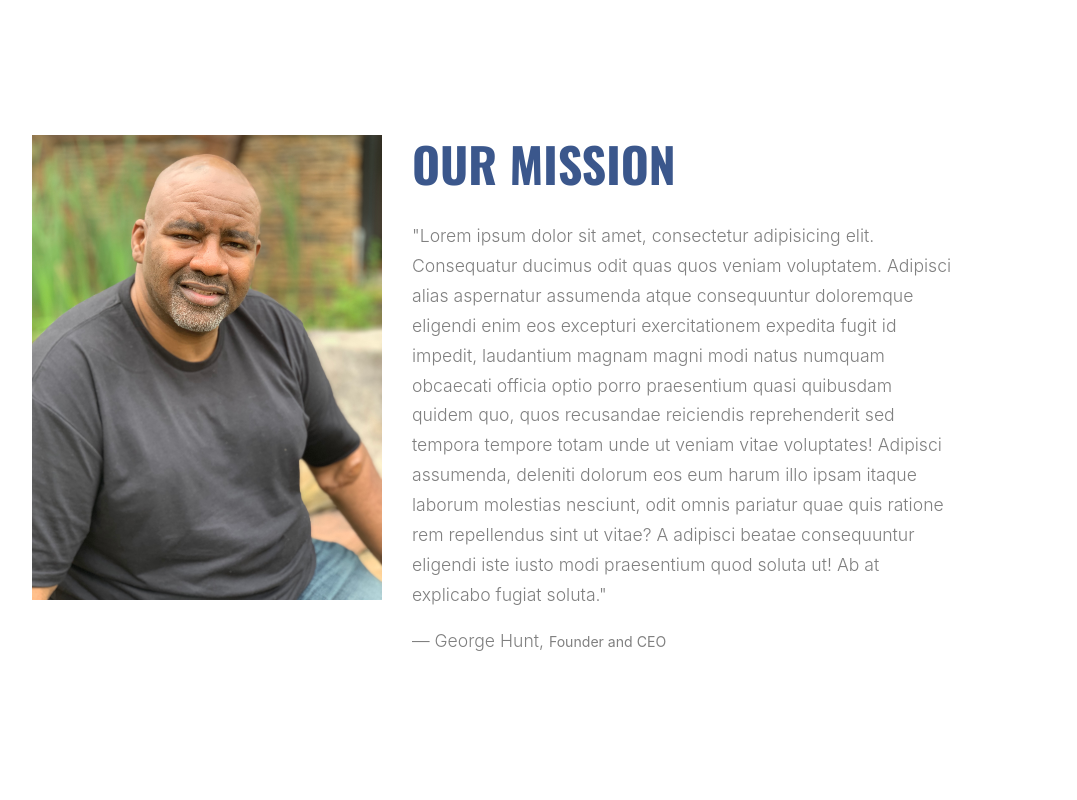
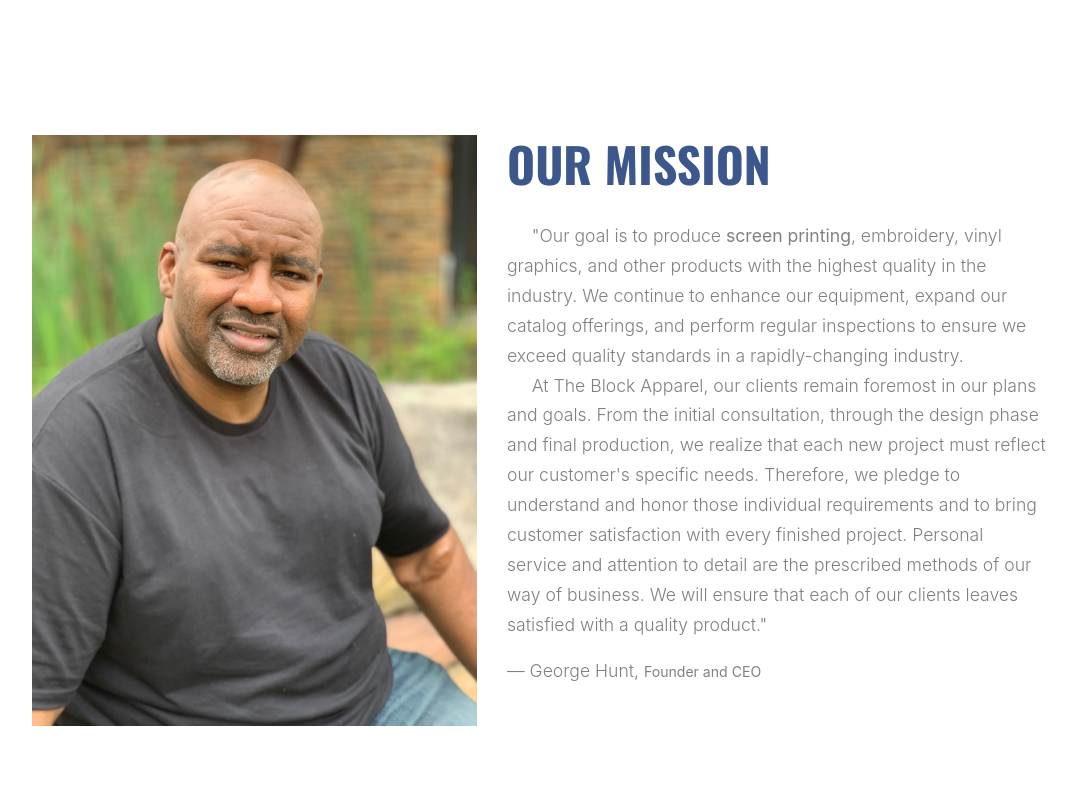
Before and after one commit to kennethsn/the-block-apparel, a plain HTML site: page index.html in a window 1280 px wide. Shown: the part 2600-3400 px from the top of the page, without its empty margins (53-1130 px from the left). Drawn offline with nearby package versions, Linux system fonts and the light colour scheme; files whose address does not match are found by name; a web font is replaced by a local one.

Commit message:
FEAT: Adding Mission Statement

```diff
--- a/index.html
+++ b/index.html
@@ -269,7 +269,7 @@
       <div class="container">
         <div class="row">
 
-          <div class="col-lg-4"  data-aos="fade-up" data-aos-delay="100">
+          <div class="col-lg-5"  data-aos="fade-up" data-aos-delay="100">
             <div class="image-absolute-box">
               <img src="images/founder.jpg" alt="Our Founder" class="img-fluid">
             </div>
@@ -281,7 +281,19 @@
             <div class="mb-5">
               <h2 class="section-title">Our Mission</h2>
               <p>
-                "Lorem ipsum dolor sit amet, consectetur adipisicing elit. Consequatur ducimus odit quas quos veniam voluptatem. Adipisci alias aspernatur assumenda atque consequuntur doloremque eligendi enim eos excepturi exercitationem expedita fugit id impedit, laudantium magnam magni modi natus numquam obcaecati officia optio porro praesentium quasi quibusdam quidem quo, quos recusandae reiciendis reprehenderit sed tempora tempore totam unde ut veniam vitae voluptates! Adipisci assumenda, deleniti dolorum eos eum harum illo ipsam itaque laborum molestias nesciunt, odit omnis pariatur quae quis ratione rem repellendus sint ut vitae? A adipisci beatae consequuntur eligendi iste iusto modi praesentium quod soluta ut! Ab at explicabo fugiat soluta."
+                &nbsp;&nbsp;&nbsp;&nbsp;
+                "Our goal is to produce <strong>screen printing</strong>, embroidery, vinyl graphics,
+                and other products with the highest quality in the industry. We continue to enhance our equipment,
+                expand our catalog offerings, and perform regular inspections to ensure we exceed quality standards
+                in a rapidly-changing industry.
+                <br>
+                &nbsp;&nbsp;&nbsp;&nbsp;
+                At The Block Apparel, our clients remain foremost in our plans and goals. From the initial consultation,
+                through the design phase and final production, we realize that each new project must reflect our
+                customer's specific needs. Therefore, we pledge to understand and honor those individual requirements
+                and to bring customer satisfaction with every finished project. Personal service and attention to
+                detail are the prescribed methods of our way of business. We will ensure that each of our
+                clients leaves satisfied with a quality product."
               </p>
               <p class="mb-5">
                 &mdash; George Hunt, <span class="small">Founder and CEO</span>
```
